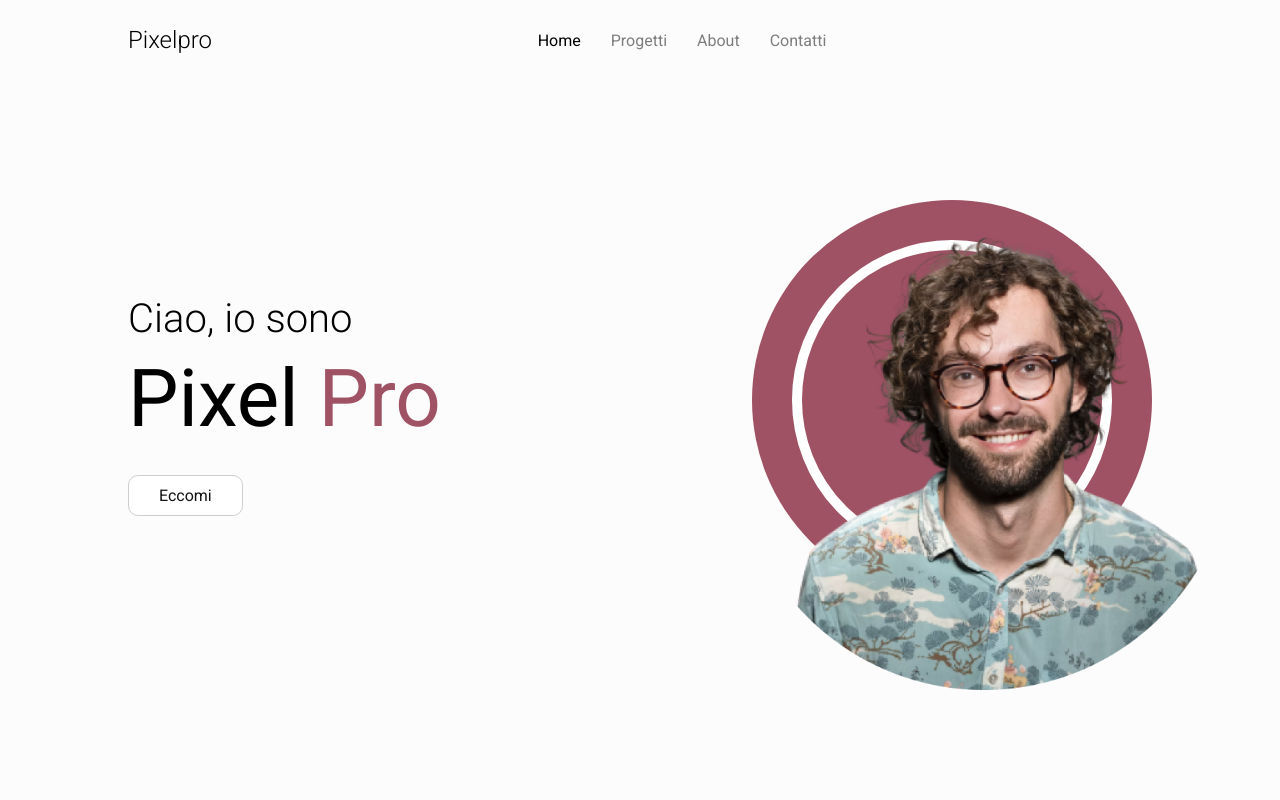
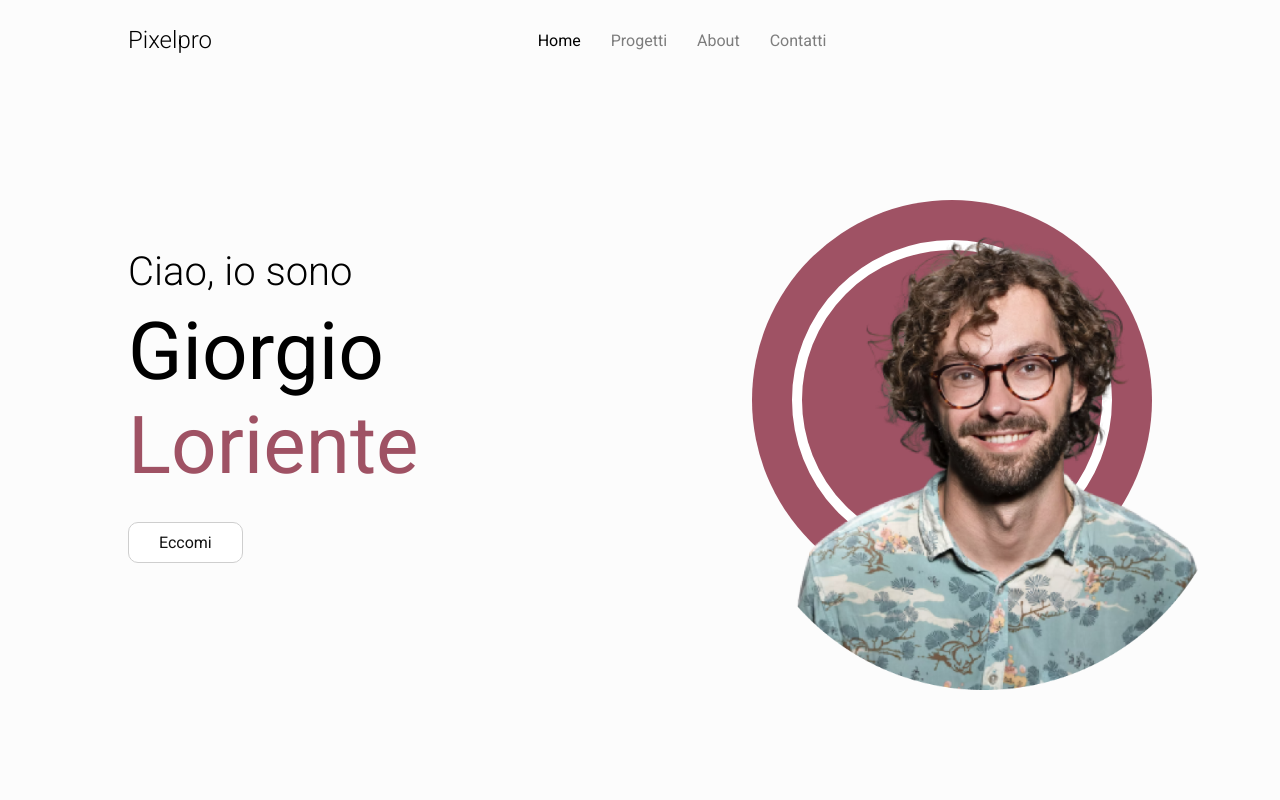
Before and after one commit to Pixelpro-agency/portfolio-02-05, a plain HTML site: page index.html in a window 1280 px wide. Shown: the top 800 px of the page. Drawn offline with Linux system fonts and the light colour scheme.

Commit message:
aggiornamento0506

```diff
--- a/index.html
+++ b/index.html
@@ -4,7 +4,7 @@
     <meta charset="UTF-8">
     <meta http-equiv="X-UA-Compatible" content="IE=edge">
     <meta name="viewport" content="width=device-width, initial-scale=1.0">
-    <title>Personal Portfolio</title>
+    <title>Portfolio personale</title>
 
     <!-- CSS files -->
     <link rel="preconnect" href="https://fonts.googleapis.com">
@@ -37,7 +37,7 @@
     <!-- header -->
     <header class="header" id="home-section">
         <div class="content">
-            <h1 class="header-heading">Ciao, io sono <span class="brand-name">pixel <span>pro</span></span></h1>
+            <h1 class="header-heading">Ciao, io sono <span class="brand-name">Giorgio <span>Loriente</span></span></h1>
             <a href="#" class="btn">eccomi</a>
         </div>
 
```
